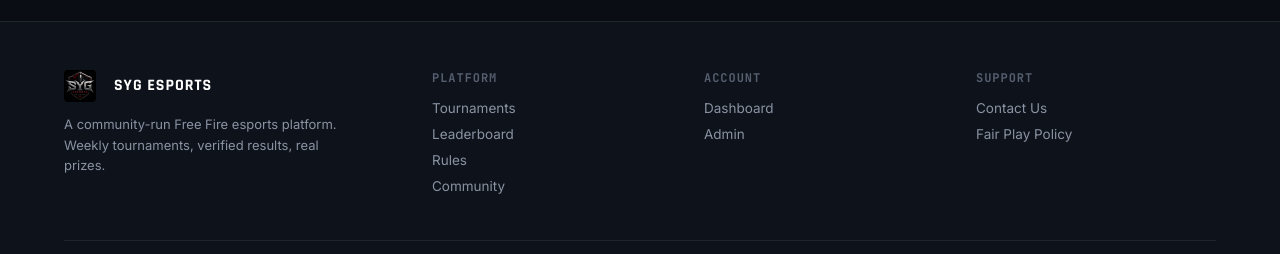
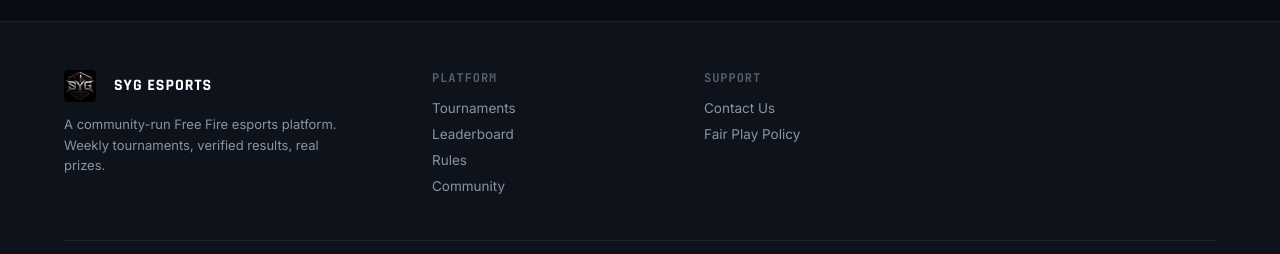
Before and after one commit to akshattiwarii/SYG-ESPORTS, a React (Vite) app in the folder frontend/: page / in a window 1280 px wide. Shown: the part 1928-2182 px from the top of the page. Built offline with nearby package versions, Linux system fonts and the light colour scheme; no server answers.

Commit message:
Remove Account column and public Admin link from Footer

```diff
--- a/frontend/src/components/Footer.jsx
+++ b/frontend/src/components/Footer.jsx
@@ -27,11 +27,6 @@ function Footer({ setActivePage }) {
             <a style={{ cursor: 'pointer' }} onClick={() => handleNavClick('community')}>Community</a>
           </div>
           <div>
-            <h5>Account</h5>
-            <a style={{ cursor: 'pointer' }} onClick={() => handleNavClick('dashboard')}>Dashboard</a>
-            <a style={{ cursor: 'pointer' }} onClick={() => handleNavClick('admin')}>Admin</a>
-          </div>
-          <div>
             <h5>Support</h5>
             <a style={{ cursor: 'pointer' }} onClick={() => handleNavClick('contact')}>Contact Us</a>
             <a style={{ cursor: 'pointer' }} onClick={() => handleNavClick('rules')}>Fair Play Policy</a>
```
